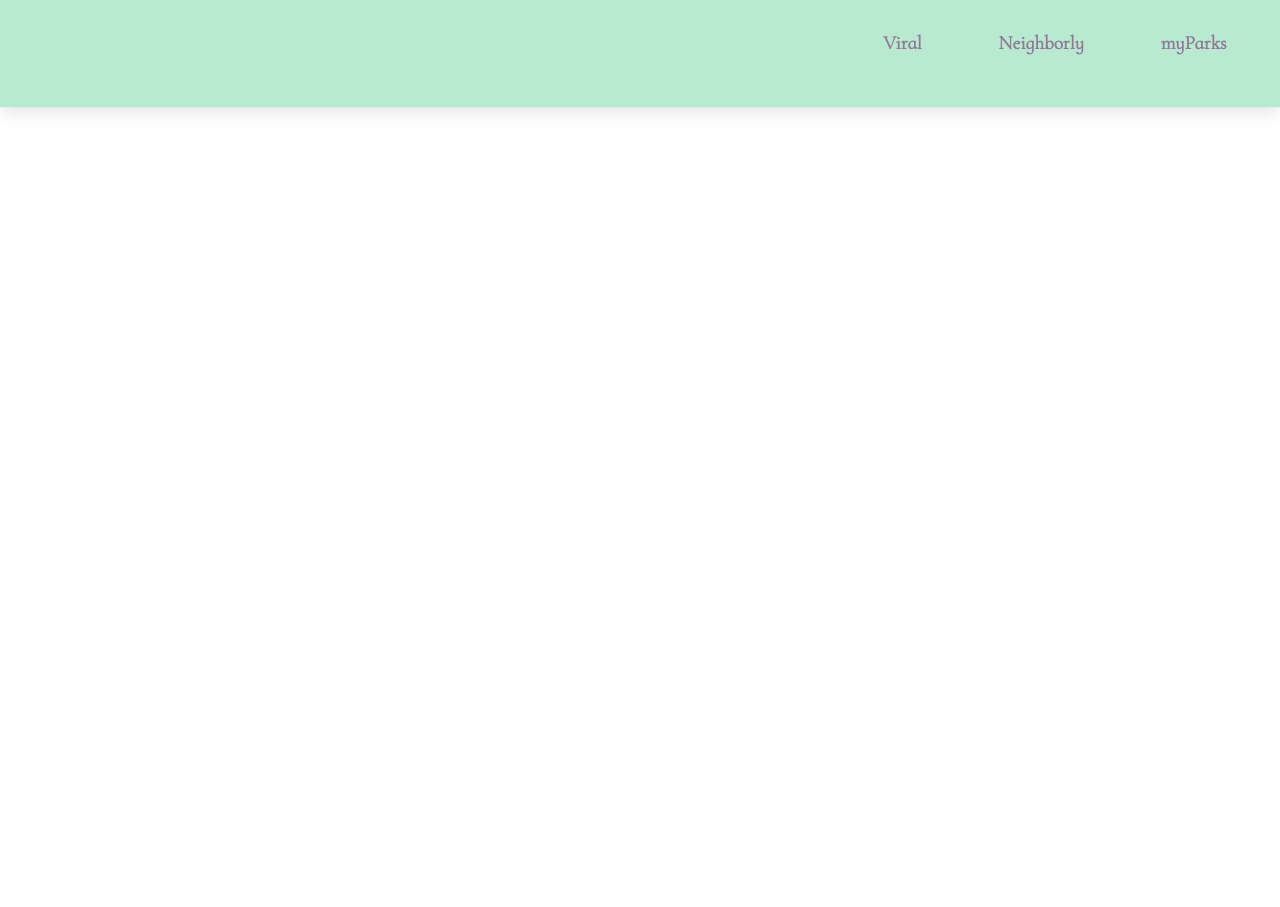
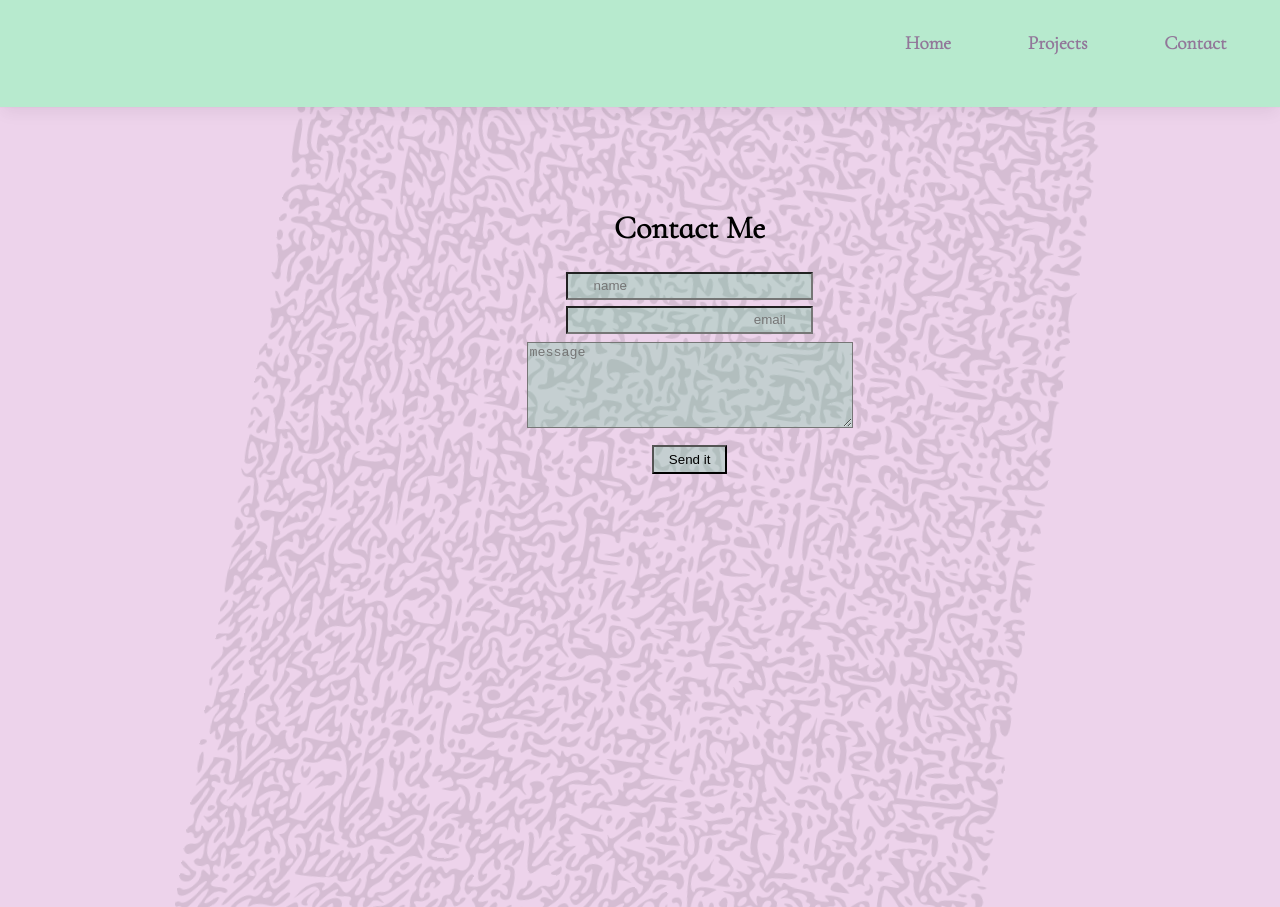
Before and after one commit to cspdevs000/dev-portfolio, a React (Create React App) app: page /contact in a window 1280 px wide. Before the commit the page ends 800 px from the top, so only its background shows below. Built offline with nearby package versions, Linux system fonts and the light colour scheme; a web font is replaced by a local one.

Commit message:
refactoring

```diff
--- a/src/App.js
+++ b/src/App.js
@@ -4,6 +4,8 @@ import './App.css';
 import Navbar from './components/Navbar.js'
 import Home from './components/Home.js'
 import AboutMe from './components/AboutMe.js'
+import Projects from './components/Projects.js'
+import Contact from './components/Contact.js'
 
 function App() {
   return (
@@ -16,6 +18,8 @@ function App() {
         <Routes>
           <Route exact path='/' element={<Home />} />
           <Route path='/about' element={<AboutMe />} />
+          <Route path='/projects' element={<Projects />} />
+          <Route path='/contact' element={<Contact />} />
         </Routes>
       </div>
       </BrowserRouter>
--- /dev/null
+++ b/src/components/Contact.css
@@ -0,0 +1,71 @@
+.bkgd-container {
+  background-color: rgba(212, 148, 207, 0.411);
+  display: flex;
+  align-items: center;
+  height: 100vh;
+  width: 100vw;
+  overflow: hidden;
+}
+
+.contact-form-container {
+    position: absolute;
+    right: 33vw;
+    top: 10vh;
+}
+
+.contact-field {
+  height: 3vh;
+  width: 15vw;
+  margin: 3px;
+  background-color: rgba(54, 197, 118, 0.226);
+  padding: 0 2vw;
+}
+
+#contact-email {
+  text-align: right;
+}
+
+input:focus {
+  outline: rgb(66, 50, 53);
+}
+
+textarea:focus {
+  outline: rgb(66, 50, 53);
+}
+
+.contact-form-textbox {
+  width: 25vw;
+  height: 10vh;
+  margin: 5px;
+  background-color: rgba(54, 197, 118, 0.219);
+  text-align: left;
+  white-space: normal;
+  word-wrap: break-word;
+}
+
+.contact-form-button {
+  background-color: rgba(54, 197, 118, 0.219);
+  padding: 5px 15px;
+  margin-top: 7px;
+}
+
+.bkgd-img {
+    height: 100%;
+    width: 100%;
+    opacity: 0.1;
+  }
+
+  @media (prefers-reduced-motion: no-preference) {
+    .bkgd-img {
+      animation: bkgd-img-spin infinite 20s linear;
+    }
+  }
+
+  @keyframes bkgd-img-spin {
+    from {
+      transform: rotate(0deg);
+    }
+    to {
+      transform: rotate(360deg);
+    }
+  }
--- /dev/null
+++ b/src/components/Contact.js
@@ -0,0 +1,53 @@
+import React, { Component } from 'react';
+import Animation from './Animation'
+import bkgdSpin from '../bkgd.svg';
+import './Contact.css';
+
+
+class Contact extends Component {
+    constructor(props) {
+        super(props);
+        this.state = {
+            name: "",
+            email: "",
+            message: ""
+        };
+    }
+
+    handleName(e) {
+        this.setState({
+            name: e.target.value,
+        });
+    }
+
+    handleEmail(e) {
+        this.setState({
+            email: e.target.value,
+        });
+    }
+
+    handleMessage(e) {
+        this.setState({
+            message: e.target.value,
+        });
+    }
+
+    render() {
+        return (
+            <div className='bkgd-container'>
+                <img src={bkgdSpin} className="bkgd-img" alt="logo" />
+                <div className='contact-form-container'>
+                    <h1>Contact Me</h1>
+                    <form className='contact-form' action="https://formsubmit.co/cspdevs000@gmail.com" method="POST">
+                        <input className="contact-field" placeholder= "name"onChange={this.handleName.bind(this)} type="text" name="name" required /><br />
+                        <input className="contact-field" id="contact-email" placeholder= "email" onChange={this.handleEmail.bind(this)} type="email" name="email" required /><br />
+                        <textarea className="contact-form-textbox" placeholder="message" onChange={this.handleMessage.bind(this)} type="text" name="message" required /><br />
+                        <button className="contact-form-button" type="submit">Send it</button>
+                    </form>
+                </div>
+            </div>
+        );
+    }
+}
+
+export default Contact;
--- a/src/components/Home.css
+++ b/src/components/Home.css
@@ -1,12 +1,13 @@
 .home-container {
     background-color: rgba(212, 148, 207, 0.411);
-    height: 160vh;
+    height: 100vh;
     width: 100vw;
     display: flex;
     position: absolute;
-}
+  }
 
-.bkgd-container {
+  .bkgd-container {
+  overflow: hidden;
   display: flex;
   position: relative;
   height: 100vh;
@@ -20,49 +21,6 @@
   color: #352214b0;
   font-size: 38px;
   text-decoration: none;
-}
-
-.contact-form-container {
-  position: absolute;
-  top: 80vh;
-  left: 20vw;
-  color: #352214b0;
-}
-
-.contact-field {
-  height: 3vh;
-  width: 15vw;
-  margin: 3px;
-  background-color: rgba(54, 197, 118, 0.226);
-  padding: 0 2vw;
-}
-
-#contact-email {
-  text-align: right;
-}
-
-input:focus {
-  outline: rgb(66, 50, 53);
-}
-
-textarea:focus {
-  outline: rgb(66, 50, 53);
-}
-
-.contact-form-textbox {
-  width: 25vw;
-  height: 10vh;
-  margin: 5px;
-  background-color: rgba(54, 197, 118, 0.219);
-  text-align: left;
-  white-space: normal;
-  word-wrap: break-word;
-}
-
-.contact-form-button {
-  background-color: rgba(54, 197, 118, 0.219);
-  padding: 5px 15px;
-  margin-top: 7px;
 }
 
 .bkgd-img {
--- a/src/components/Home.js
+++ b/src/components/Home.js
@@ -5,32 +5,6 @@ import './Home.css';
 
 
 class Home extends Component {
-    constructor(props) {
-        super(props);
-        this.state = {
-            name: "",
-            email: "",
-            message: ""
-        };
-    }
-
-    handleName(e) {
-        this.setState({
-            name: e.target.value,
-        });
-    }
-
-    handleEmail(e) {
-        this.setState({
-            email: e.target.value,
-        });
-    }
-
-    handleMessage(e) {
-        this.setState({
-            message: e.target.value,
-        });
-    }
 
     render() {
         return (
@@ -42,16 +16,6 @@ class Home extends Component {
                 <div className='about-me-countainer'>
                     <a className="about-me-link" href="/about" >About Me </a>
                 </div>
-                <div className='contact-form-container'>
-                    <h1>Contact Me</h1>
-                    {/* <input type="text" id="show-button">Contact Me</input> */}
-                    <form className='contact-form' action="https://formsubmit.co/cspdevs000@gmail.com" method="POST">
-                        <input className="contact-field" placeholder= "name"onChange={this.handleName.bind(this)} type="text" name="name" required /><br />
-                        <input className="contact-field" id="contact-email" placeholder= "email" onChange={this.handleEmail.bind(this)} type="email" name="email" required /><br />
-                        <textarea className="contact-form-textbox" placeholder="message" onChange={this.handleMessage.bind(this)} type="text" name="message" required /><br />
-                        <button className="contact-form-button" type="submit">Send it</button>
-                    </form>
-                </div>
             </div>
         );
     }
--- a/src/components/Navbar.js
+++ b/src/components/Navbar.js
@@ -7,9 +7,12 @@ class Navbar extends Component {
         return (
             <div className='navbar-container'>
                 {/* <a className="navbar-link" href="https://cspdevs000.github.io/G5-tower-ascender/" target="_blank">G5 Tower Ascender</a> */}
-                <a className="navbar-link" href="https://my-parks.herokuapp.com/" target="_blank">myParks</a>
+                {/* <a className="navbar-link" href="https://my-parks.herokuapp.com/" target="_blank">myParks</a>
                 <a className="navbar-link" href="https://neighborly-application.herokuapp.com/" target="_blank">Neighborly</a>
-                <a className="navbar-link" href="https://viral-covid.herokuapp.com/" target="_blank">Viral</a>
+                <a className="navbar-link" href="https://viral-covid.herokuapp.com/" target="_blank">Viral</a> */}
+                <a className="navbar-link" href="/contact">Contact</a>
+                <a className="navbar-link" href="/projects">Projects</a>
+                <a className="navbar-link" href="/">Home</a>
             </div>
         );
     }
--- /dev/null
+++ b/src/components/Projects.js
@@ -0,0 +1,15 @@
+import React, { Component } from 'react';
+import './AboutMe.css';
+
+
+class Projects extends Component {
+    render() {
+        return (
+            <div className='projects-container'>
+                <p>PROJECJOSJT</p>
+            </div>
+        );
+    }
+}
+
+export default Projects;
```
